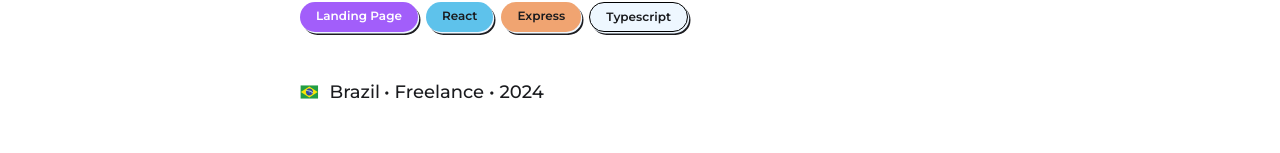
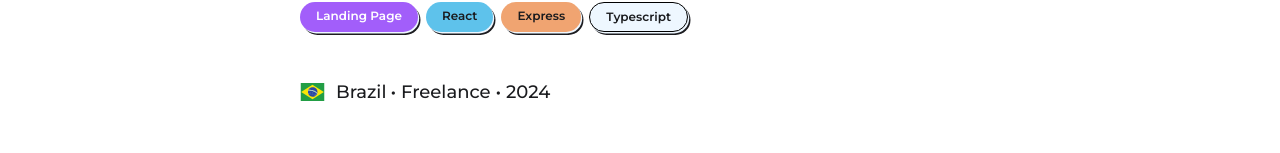
Before and after one commit to Augusto-DF/portfolio, a React (Create React App) app: page /projects/vetted in a window 1280 px wide. Shown: the part 188-341 px from the top of the page. Built offline with nearby package versions, Linux system fonts and the light colour scheme.

Commit message:
style: Remove max width from tag components

```diff
--- a/src/components/flag-tag/styles.module.scss
+++ b/src/components/flag-tag/styles.module.scss
@@ -2,7 +2,6 @@
 @import '@styles/colors.scss';
 
 .flagTagContainer {
-    max-width: 8rem;
     display: flex;
     align-items: center;
     gap: 1.1rem;
```
